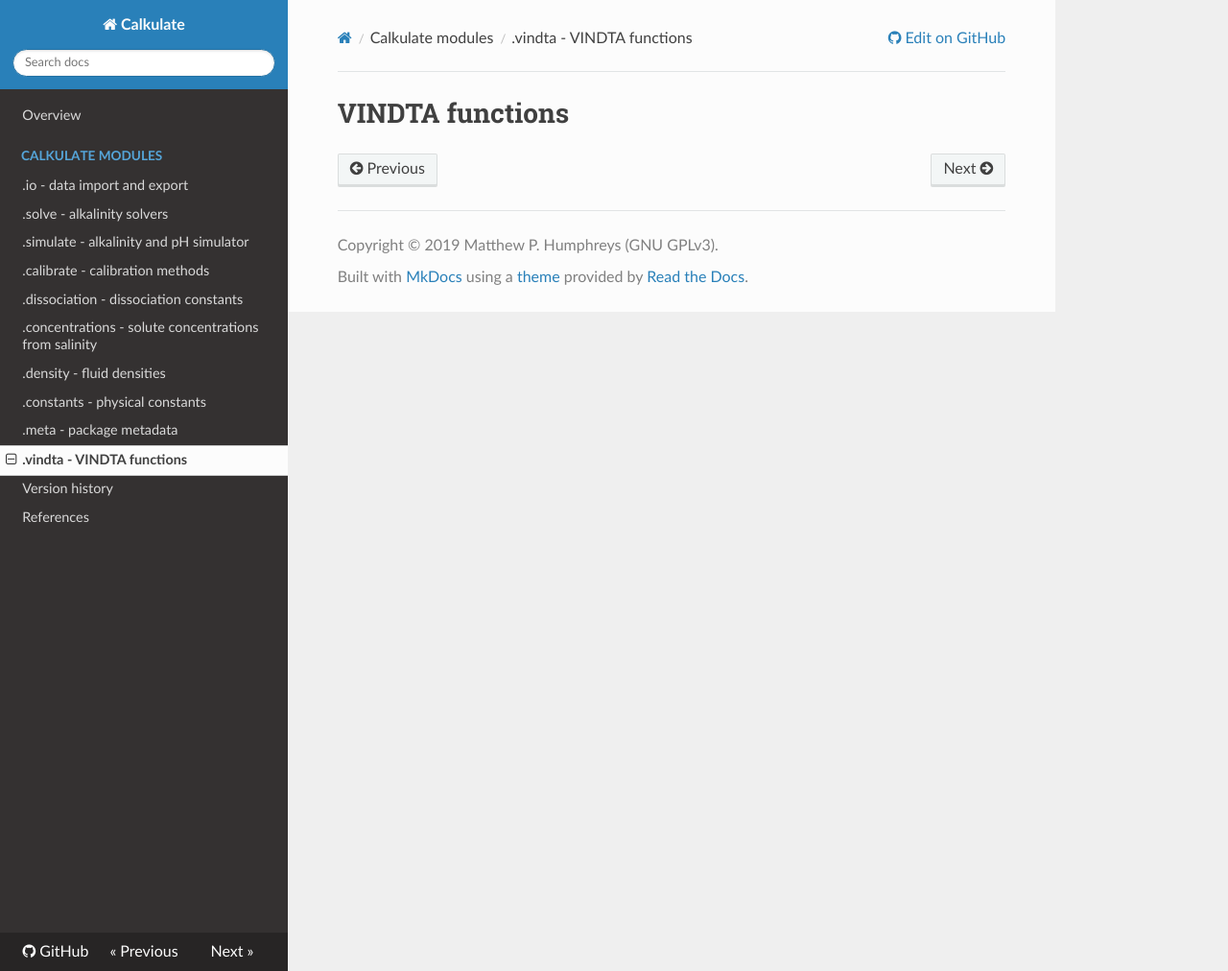
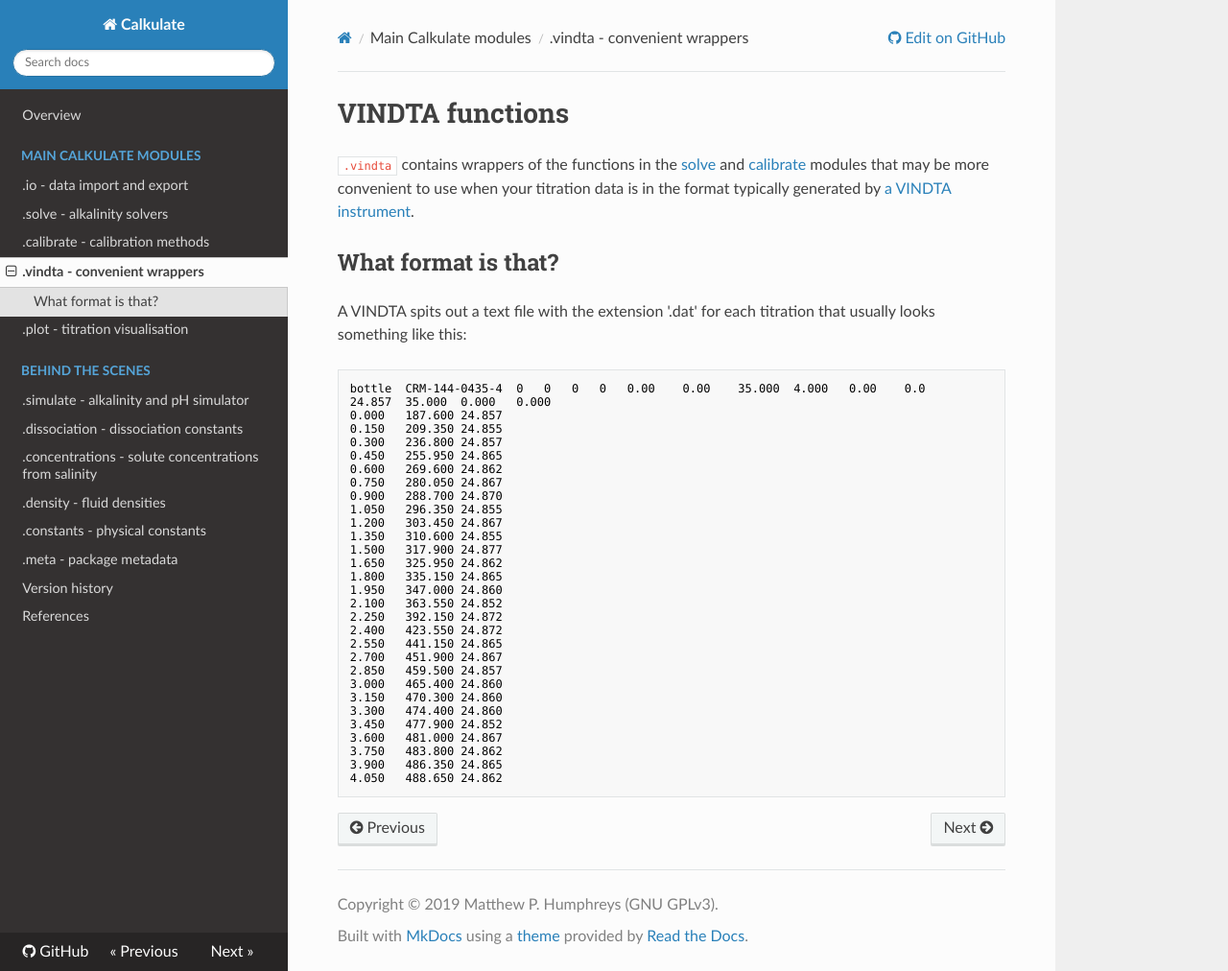
Before and after one commit to mvdh7/calkulate, an MkDocs documentation site: the page built from docs/modules/vindta.md, in a window 1280 px wide and 1012 px high. Shown: the whole window at 96% size. Built offline with MkDocs 1.6.1, drawn with Linux system fonts in a browser that asks for light colours; nearby versions of some CDN libraries.

Commit message:
Made a start on plot and VINDTA docs

```diff
--- a/docs/modules/vindta.md
+++ b/docs/modules/vindta.md
@@ -1 +1,38 @@
 # VINDTA functions
+
+`.vindta` contains wrappers of the functions in the [solve](../solve) and [calibrate](../calibrate) modules that may be more convenient to use when your titration data is in the format typically generated by [a VINDTA instrument](http://www.marianda.com/index.php?site=products&subsite=vindta3c).
+
+## What format is that?
+
+A VINDTA spits out a text file with the extension '.dat' for each titration that usually looks something like this:
+
+    bottle	CRM-144-0435-4	0	0	0	0	0.00	0.00	35.000	4.000	0.00	0.0
+    24.857	35.000	0.000	0.000
+    0.000	187.600	24.857
+    0.150	209.350	24.855
+    0.300	236.800	24.857
+    0.450	255.950	24.865
+    0.600	269.600	24.862
+    0.750	280.050	24.867
+    0.900	288.700	24.870
+    1.050	296.350	24.855
+    1.200	303.450	24.867
+    1.350	310.600	24.855
+    1.500	317.900	24.877
+    1.650	325.950	24.862
+    1.800	335.150	24.865
+    1.950	347.000	24.860
+    2.100	363.550	24.852
+    2.250	392.150	24.872
+    2.400	423.550	24.872
+    2.550	441.150	24.865
+    2.700	451.900	24.867
+    2.850	459.500	24.857
+    3.000	465.400	24.860
+    3.150	470.300	24.860
+    3.300	474.400	24.860
+    3.450	477.900	24.852
+    3.600	481.000	24.867
+    3.750	483.800	24.862
+    3.900	486.350	24.865
+    4.050	488.650	24.862
--- a/mkdocs.yml
+++ b/mkdocs.yml
@@ -12,16 +12,18 @@ theme: readthedocs
 nav:
   - Overview: index.md
 #  - Quick-start guide: quick-start.md
-  - Calkulate modules:
+  - Main Calkulate modules:
     - .io - data import and export: modules/io.md
     - .solve - alkalinity solvers: modules/solve.md
+    - .calibrate - calibration methods: modules/calibrate.md
+    - .vindta - convenient wrappers: modules/vindta.md
+    - .plot - titration visualisation: modules/plot.md
+  - Behind the scenes:
     - .simulate - alkalinity and pH simulator: modules/simulate.md
-    - .calibrate - calibration methods: modules/calibrate.md
     - .dissociation - dissociation constants: modules/dissociation.md
     - .concentrations - solute concentrations from salinity: modules/concentrations.md
     - .density - fluid densities: modules/density.md
     - .constants - physical constants: modules/constants.md
     - .meta - package metadata: modules/meta.md
-    - .vindta - VINDTA functions: modules/vindta.md
   - Version history: version-history.md
   - References: references.md
```
Also changed, not shown: docs/modules/dissociation.md (+12 -21 lines), docs/modules/plot.md (added, +3 -0 lines).
